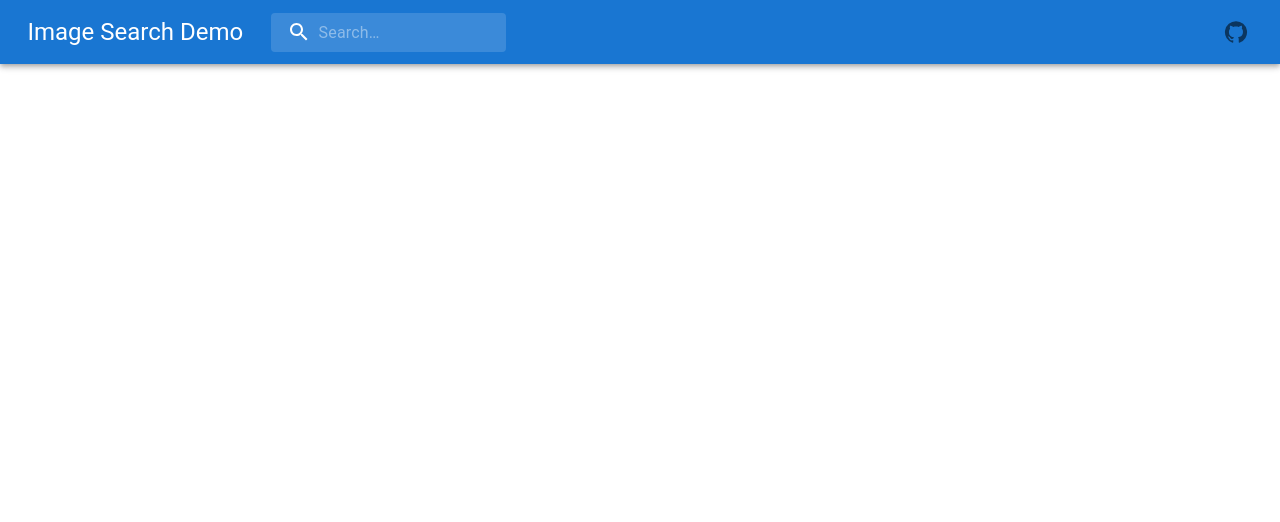
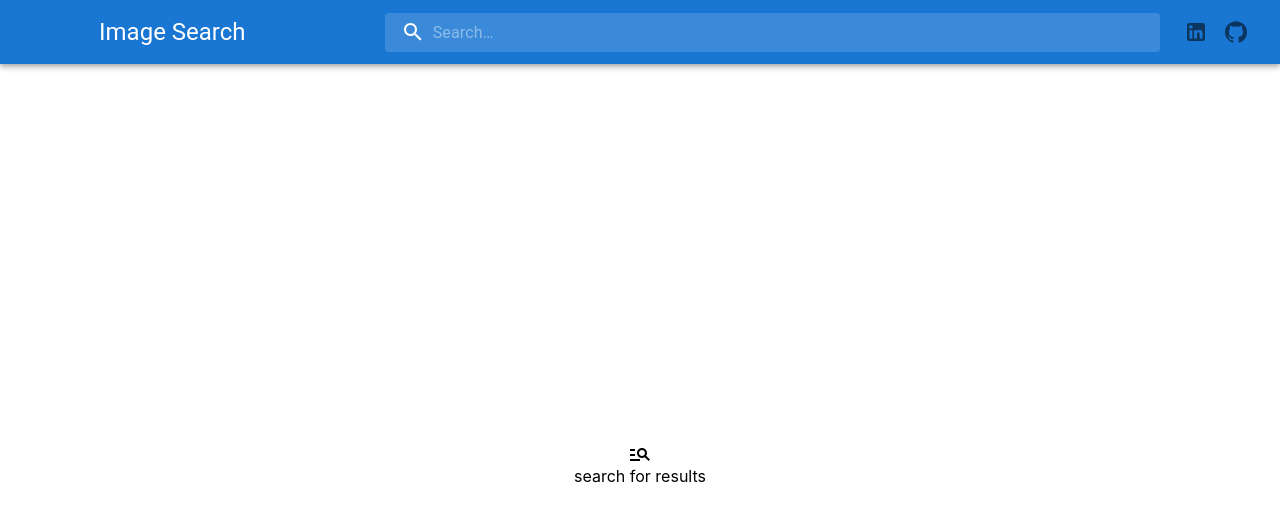
Before and after one commit to chaitanya-basava/Image-Search-Engine, a React (Create React App) app in the folder client/: page / in a window 1280 px wide. Shown: the top 522 px of the page. Built offline with nearby package versions, Linux system fonts and the light colour scheme.

Commit message:
styled search bar and added results container component

```diff
--- a/client/src/App.tsx
+++ b/client/src/App.tsx
@@ -1,14 +1,12 @@
 import styles from './App.module.scss';
 import { Header } from './components/header/header';
-import Classnames from 'classnames';
-import Header_module from './components/header/header.module.scss';
-import { ImageCard } from './components/image-card/image-card';
+import { ResultsContainer } from './components/results-container/results-container';
 
 function App() {
     return (
         <div className={styles.App}>
             <Header />
-            {/* <ImageCard /> */}
+            <ResultsContainer />
         </div>
     );
 }
--- a/client/src/_codux/boards/app/app.board.tsx
+++ b/client/src/_codux/boards/app/app.board.tsx
@@ -4,4 +4,8 @@ import App from '../../../App';
 export default createBoard({
     name: 'App',
     Board: () => <App />,
+    environmentProps: {
+        windowWidth: 1132,
+        canvasWidth: 1122,
+    },
 });
--- a/client/src/components/header/header.tsx
+++ b/client/src/components/header/header.tsx
@@ -1,6 +1,3 @@
-import styles from './header.module.scss';
-import classNames from 'classnames';
-
 import Box from '@mui/material/Box';
 import AppBar from '@mui/material/AppBar';
 import Toolbar from '@mui/material/Toolbar';
@@ -8,16 +5,13 @@ import Typography from '@mui/material/Typography';
 import IconButton from '@mui/material/IconButton';
 import GitHubIcon from '@mui/icons-material/GitHub';
 import { SearchBar } from '../search-bar/search-bar';
-
-export interface HeaderProps {
-    className?: string;
-}
+import LinkedInIcon from '@mui/icons-material/LinkedIn';
 
 /**
  * This component was created using Codux's Default new component template.
  * To create custom component templates, see https://help.codux.com/kb/en/article/kb16522
  */
-export const Header = ({ className }: HeaderProps) => {
+export const Header = () => {
     return (
         <Box sx={{ flexGrow: 1 }}>
             <AppBar position="static">
@@ -28,11 +22,19 @@ export const Header = ({ className }: HeaderProps) => {
                         component="div"
                         sx={{ flexGrow: 1, display: { xs: 'none', sm: 'block' } }}
                         align="inherit"
+                        paddingRight={5}
                     >
-                        Image Search Demo
+                        Image Search
                     </Typography>
                     <SearchBar />
-                    <Box sx={{ flexGrow: 100 }} />
+                    <IconButton
+                        aria-label="LinkedIn"
+                        href="https://www.linkedin.com/in/basava-sai-naga-viswa-chaitanya-665083172/"
+                        target="_blank"
+                        rel="noopener"
+                    >
+                        <LinkedInIcon />
+                    </IconButton>
                     <IconButton
                         aria-label="GitHub"
                         href="https://github.com/chaitanya-basava/Image-Search-Engine"
--- a/client/src/components/image-card/image-card.tsx
+++ b/client/src/components/image-card/image-card.tsx
@@ -1,5 +1,4 @@
 import Card from '@mui/material/Card';
-import Link from '@mui/material/Link';
 import CardMedia from '@mui/material/CardMedia';
 import Typography from '@mui/material/Typography';
 import CardContent from '@mui/material/CardContent';
--- /dev/null
+++ b/client/src/components/results-container/results-container.tsx
@@ -0,0 +1,48 @@
+import { ImageCardProps } from "../image-card/image-card";
+
+import { Grid } from "@mui/material";
+import React, { Component } from "react";
+import ManageSearchIcon from '@mui/icons-material/ManageSearch';
+
+interface ResultsProps {
+
+}
+
+interface ResultsState {
+    cards: Array<ImageCardProps>
+}
+
+export class ResultsContainer extends Component<ResultsProps, ResultsState> {
+    constructor(props: ResultsProps) {
+        super(props);
+        this.state = {
+            cards: []
+        }
+    }
+
+    render(): React.ReactNode {
+        if(this.state.cards?.length === 0) {
+            return (
+                <Grid
+                    container
+                    spacing={0}
+                    direction="column"
+                    alignItems="center"
+                    justifyContent="center"
+                    sx={{
+                        minHeight: '100vh'
+                    }}
+                >
+                    <ManageSearchIcon />
+                    search for results
+                </Grid>
+            );
+        } else {
+            return (
+                <Grid container spacing={{ xs: 2, md: 3 }} columns={{ xs: 4, sm: 8, md: 12 }}>
+
+                </Grid>
+            );
+        }
+    }
+}
--- a/client/src/components/search-bar/search-bar.tsx
+++ b/client/src/components/search-bar/search-bar.tsx
@@ -1,12 +1,6 @@
-import classNames from 'classnames';
-
 import InputBase from '@mui/material/InputBase';
 import SearchIcon from '@mui/icons-material/Search';
 import { styled, alpha } from '@mui/material/styles';
-
-export interface SearchBarProps {
-    className?: string;
-}
 
 const Search = styled('div')(({ theme }) => ({
     position: 'relative',
@@ -43,7 +37,7 @@ const StyledInputBase = styled(InputBase)(({ theme }) => ({
         transition: theme.transitions.create('width'),
         width: '100%',
         [theme.breakpoints.up('md')]: {
-            width: '20ch',
+            width: '80ch',
         },
     },
 }));
@@ -53,7 +47,7 @@ function enterPressed(event: any) {
     var phrase = event.target.value;
     if (code === 13 && phrase.length > 2) {
         alert(phrase);
-        event.target.value = "";
+        event.target.value = '';
     }
 }
 
@@ -61,7 +55,7 @@ function enterPressed(event: any) {
  * This component was created using Codux's Default new component template.
  * To create custom component templates, see https://help.codux.com/kb/en/article/kb16522
  */
-export const SearchBar = ({ className }: SearchBarProps) => {
+export const SearchBar = () => {
     return (
         <Search>
             <SearchIconWrapper>
```
Also changed, not shown: client/src/_codux/boards/results-container/results-container.board.tsx (added, +10 -0 lines).
